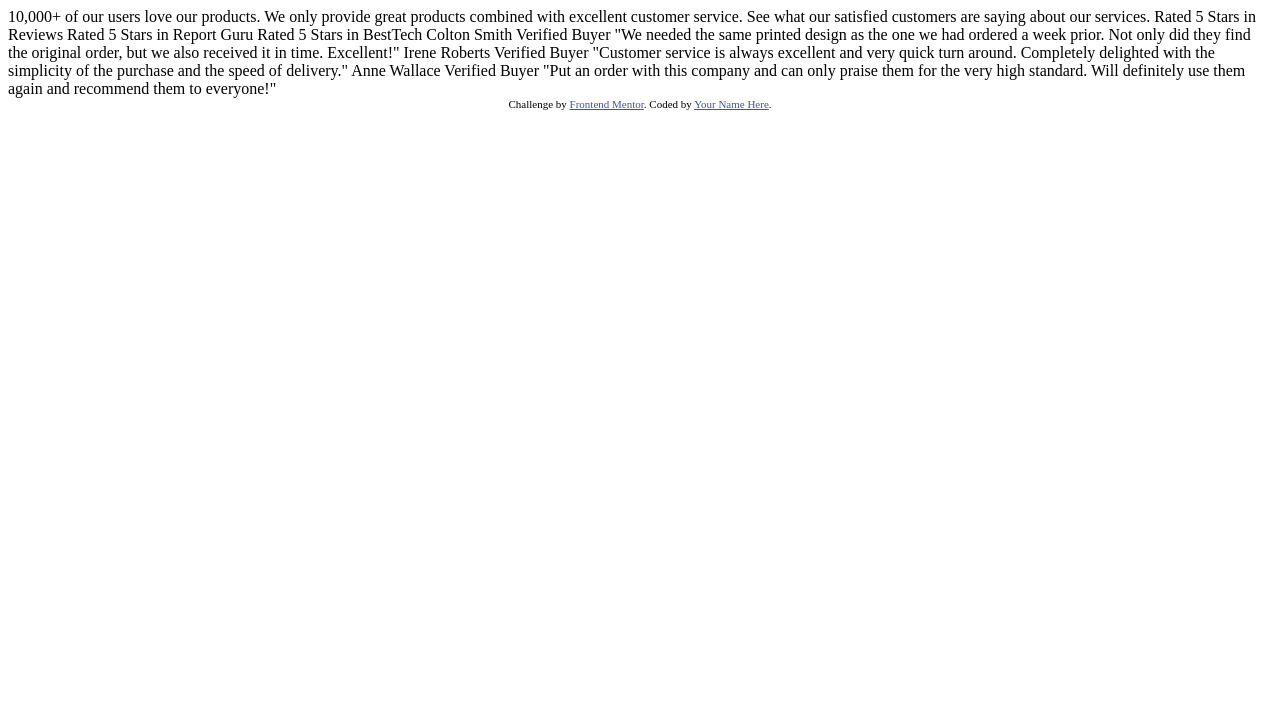
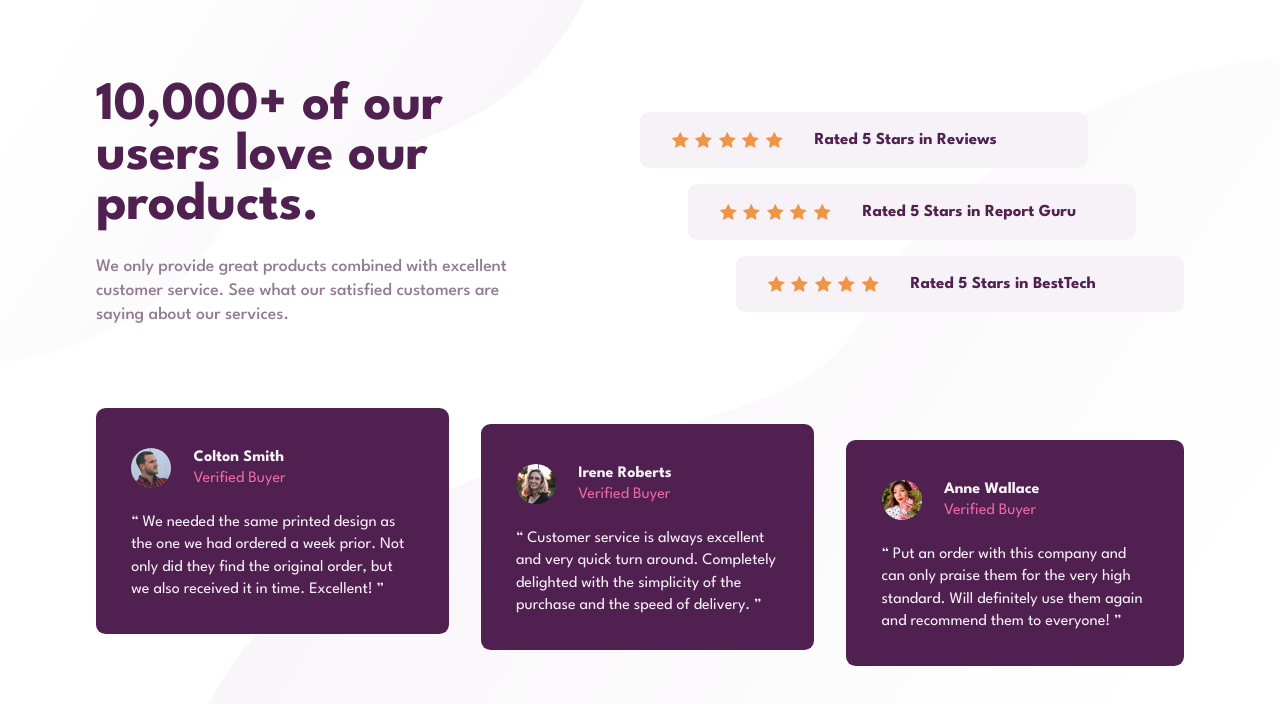
Before and after one commit to curiousmind04/Social-Proof-Section, a plain HTML site: page index.html in a window 1280 px wide. Drawn offline with Linux system fonts and the light colour scheme.

Commit message:
first solution for mobile and desktop

```diff
--- a/index.html
+++ b/index.html
@@ -12,50 +12,97 @@
       href="./images/favicon-32x32.png"
     />
 
-    <title>Frontend Mentor | Social proof section</title>
+    <title>Social Proof Section</title>
 
-    <!-- Feel free to remove these styles or customise in your own stylesheet 👍 -->
-    <style>
-      .attribution {
-        font-size: 11px;
-        text-align: center;
-      }
-      .attribution a {
-        color: hsl(228, 45%, 44%);
-      }
-    </style>
+    <link rel="stylesheet" href="main.css" />
   </head>
   <body>
-    10,000+ of our users love our products.
+    <div class="top">
+      <div class="intro">
+        <h1>10,000+ of our users love our products.</h1>
+        <p>
+          We only provide great products combined with excellent customer
+          service. See what our satisfied customers are saying about our
+          services.
+        </p>
+      </div>
+      <div class="best-rated">
+        <div class="rating-container">
+          <img src="images/icon-star.svg" alt="star icon" />
+          <img src="images/icon-star.svg" alt="star icon" />
+          <img src="images/icon-star.svg" alt="star icon" />
+          <img src="images/icon-star.svg" alt="star icon" />
+          <img src="images/icon-star.svg" alt="star icon" />
+          <h2>Rated 5 Stars in Reviews</h2>
+        </div>
+        <div class="rating-container" id="rating2">
+          <img src="images/icon-star.svg" alt="star icon" />
+          <img src="images/icon-star.svg" alt="star icon" />
+          <img src="images/icon-star.svg" alt="star icon" />
+          <img src="images/icon-star.svg" alt="star icon" />
+          <img src="images/icon-star.svg" alt="star icon" />
+          <h2>Rated 5 Stars in Report Guru</h2>
+        </div>
+        <div class="rating-container" id="rating3">
+          <img src="images/icon-star.svg" alt="star icon" />
+          <img src="images/icon-star.svg" alt="star icon" />
+          <img src="images/icon-star.svg" alt="star icon" />
+          <img src="images/icon-star.svg" alt="star icon" />
+          <img src="images/icon-star.svg" alt="star icon" />
+          <h2>Rated 5 Stars in BestTech</h2>
+        </div>
+      </div>
+    </div>
 
-    We only provide great products combined with excellent customer service.
-    See what our satisfied customers are saying about our services.
-
-    Rated 5 Stars in Reviews
-    Rated 5 Stars in Report Guru
-    Rated 5 Stars in BestTech
-
-    Colton Smith
-    Verified Buyer
-    "We needed the same printed design as the one we had ordered a week prior.
-    Not only did they find the original order, but we also received it in time.
-    Excellent!"
-
-    Irene Roberts
-    Verified Buyer
-    "Customer service is always excellent and very quick turn around. Completely
-    delighted with the simplicity of the purchase and the speed of delivery."
-
-    Anne Wallace
-    Verified Buyer
-    "Put an order with this company and can only praise them for the very high
-    standard. Will definitely use them again and recommend them to everyone!"
-
-    <div class="attribution">
-      Challenge by
-      <a href="https://www.frontendmentor.io?ref=challenge" target="_blank"
-        >Frontend Mentor</a
-      >. Coded by <a href="#">Your Name Here</a>.
-    </div>
+    <main class="reviews">
+      <div class="review">
+        <div class="author">
+          <div class="avatar">
+            <img src="images/image-colton.jpg" alt="colton avatar" />
+          </div>
+          <div class="author-details">
+            <span>Colton Smith</span>
+            <h3>Verified Buyer</h3>
+          </div>
+        </div>
+        <q>
+          We needed the same printed design as the one we had ordered a week
+          prior. Not only did they find the original order, but we also received
+          it in time. Excellent!
+        </q>
+      </div>
+      <div class="review" id="review2">
+        <div class="author">
+          <div class="avatar">
+            <img src="images/image-irene.jpg" alt="irene avatar" />
+          </div>
+          <div class="author-details">
+            <span>Irene Roberts</span>
+            <h3>Verified Buyer</h3>
+          </div>
+        </div>
+        <q>
+          Customer service is always excellent and very quick turn around.
+          Completely delighted with the simplicity of the purchase and the speed
+          of delivery.
+        </q>
+      </div>
+      <div class="review" id="review3">
+        <div class="author">
+          <div class="avatar">
+            <img src="images/image-anne.jpg" alt="anne avatar" />
+          </div>
+          <div class="author-details">
+            <span>Anne Wallace</span>
+            <h3>Verified Buyer</h3>
+          </div>
+        </div>
+        <q>
+          Put an order with this company and can only praise them for the very
+          high standard. Will definitely use them again and recommend them to
+          everyone!
+        </q>
+      </div>
+    </main>
   </body>
 </html>
--- /dev/null
+++ b/main.css
@@ -0,0 +1,196 @@
+@import url("https://fonts.googleapis.com/css2?family=League+Spartan:wght@400;500;700&display=swap");
+
+* {
+  box-sizing: border-box;
+  padding: 0;
+  margin: 0;
+}
+
+body {
+  font-family: "League Spartan", sans-serif;
+  background: url("images/bg-pattern-top-mobile.svg"),
+    url("images/bg-pattern-bottom-mobile.svg");
+  background-position: top left, bottom right;
+  background-repeat: no-repeat;
+  font-size: 0.9375rem;
+}
+
+h1 {
+  color: hsl(300, 43%, 22%);
+  text-align: center;
+  font-size: 2.4rem;
+  margin: 4.8rem 2rem 1.5rem 2rem;
+}
+
+p {
+  color: hsl(303, 10%, 53%);
+  text-align: center;
+  margin: 0 1.4rem 2.4rem 1.4rem;
+  font-size: 1.1rem;
+  font-weight: 500;
+  line-height: 1.5rem;
+}
+
+.best-rated {
+  margin: 0 1.6rem 3rem 1.6rem;
+  text-align: center;
+}
+
+.rating-container {
+  background: hsl(300, 24%, 96%);
+  margin-bottom: 1rem;
+  padding-top: 1rem;
+  padding-bottom: 1rem;
+  border-radius: 0.6rem;
+}
+
+.rating-container img {
+  margin-right: 0.4rem;
+}
+
+h2 {
+  color: hsl(300, 43%, 22%);
+  margin-top: 1rem;
+  font-size: 1rem;
+  font-weight: 700;
+}
+
+.reviews {
+  margin: 0 1.6rem 4rem 1.6rem;
+}
+
+.review {
+  background: hsl(300, 43%, 22%);
+  margin-bottom: 1rem;
+  border-radius: 0.6rem;
+  overflow: hidden;
+  padding: 2.5rem 2.2rem 2rem 2.2rem;
+}
+
+.author {
+  display: flex;
+  justify-content: flex-start;
+  align-items: center;
+  margin-bottom: 1.5rem;
+}
+
+.avatar {
+  height: 40px;
+  width: 40px;
+  border-radius: 50%;
+  overflow: hidden;
+  margin-right: 1.4rem;
+}
+
+.avatar img {
+  height: 100%;
+  width: 100%;
+}
+
+h3 {
+  color: hsl(333, 80%, 67%);
+  font-weight: 400;
+  font-size: 1rem;
+  margin-top: 0.4rem;
+}
+
+.author-details span {
+  color: hsl(300, 24%, 96%);
+  font-size: 1rem;
+  font-weight: 700;
+}
+
+q {
+  color: hsl(300, 24%, 96%);
+  font-size: 1rem;
+  line-height: 1.4rem;
+}
+
+@media (min-width: 62.5rem) {
+  body {
+    background: url("images/bg-pattern-top-desktop.svg"),
+      url("images/bg-pattern-bottom-desktop.svg");
+    background-position: top left, bottom right;
+    background-repeat: no-repeat;
+  }
+  .top {
+    display: flex;
+    justify-content: space-between;
+    align-items: center;
+    margin: 5rem 0;
+    margin-left: auto;
+    margin-right: auto;
+    width: 85%;
+  }
+  .intro {
+    width: 38%;
+  }
+  h1 {
+    margin: 0;
+    margin-bottom: 1.5rem;
+    margin-right: 1rem;
+    text-align: left;
+    font-size: 3.4rem;
+  }
+  p {
+    margin: 0;
+    text-align: left;
+  }
+  .best-rated {
+    margin: 0;
+    margin-top: 2rem;
+    margin-right: 6rem;
+  }
+  .rating-container {
+    display: flex;
+    justify-content: flex-start;
+    align-items: center;
+    width: 28rem;
+    height: 3.5rem;
+    padding-left: 2rem;
+  }
+  h2 {
+    margin-top: 0;
+    margin-left: 1.6rem;
+    font-size: 1.05rem;
+  }
+  #rating2 {
+    position: relative;
+    left: 3rem;
+  }
+  #rating3 {
+    position: relative;
+    left: 6rem;
+  }
+  .reviews {
+    display: flex;
+    justify-content: center;
+    align-items: center;
+    gap: 2rem;
+    margin: auto;
+    width: 85%;
+    margin-bottom: 5rem;
+  }
+  #review2 {
+    position: relative;
+    top: 1rem;
+  }
+  #review3 {
+    position: relative;
+    top: 2rem;
+  }
+}
+
+@media (max-width: 17.5rem) {
+  .author {
+    flex-direction: column;
+  }
+  .avatar {
+    margin-right: 0;
+    margin-bottom: 1rem;
+  }
+  .review {
+    padding: 1rem;
+    text-align: center;
+  }
+}
```
